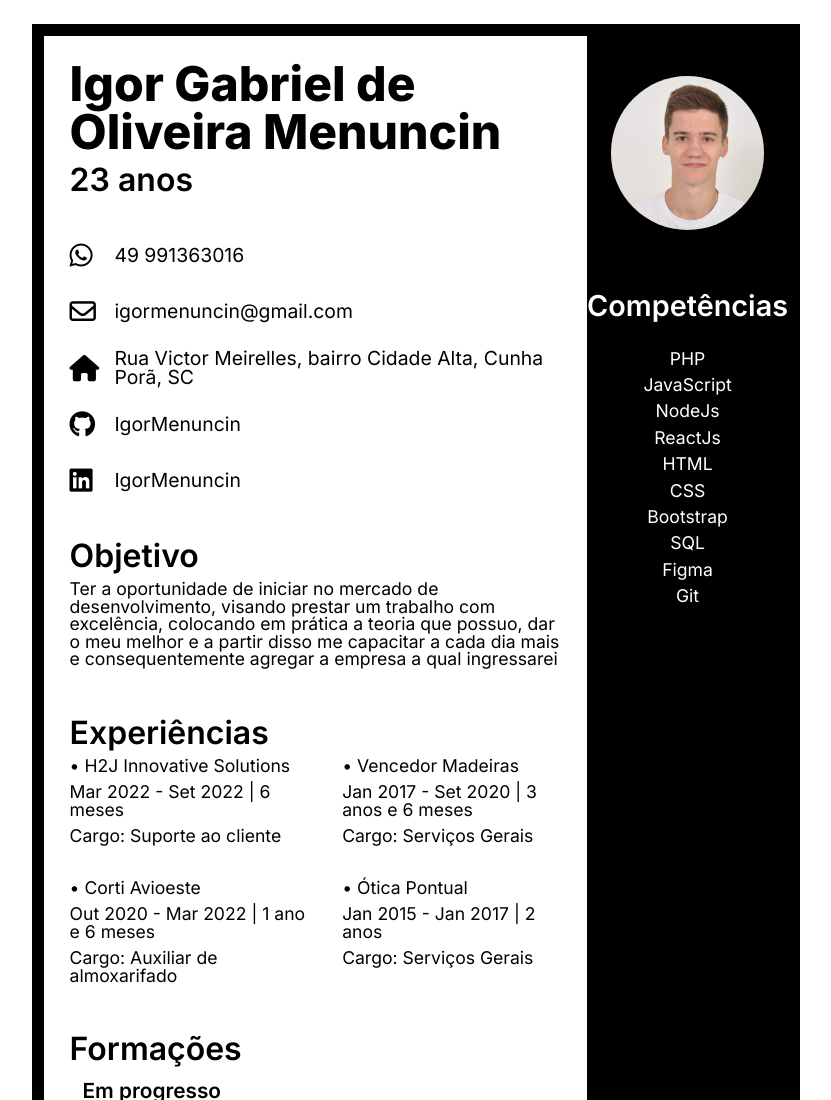
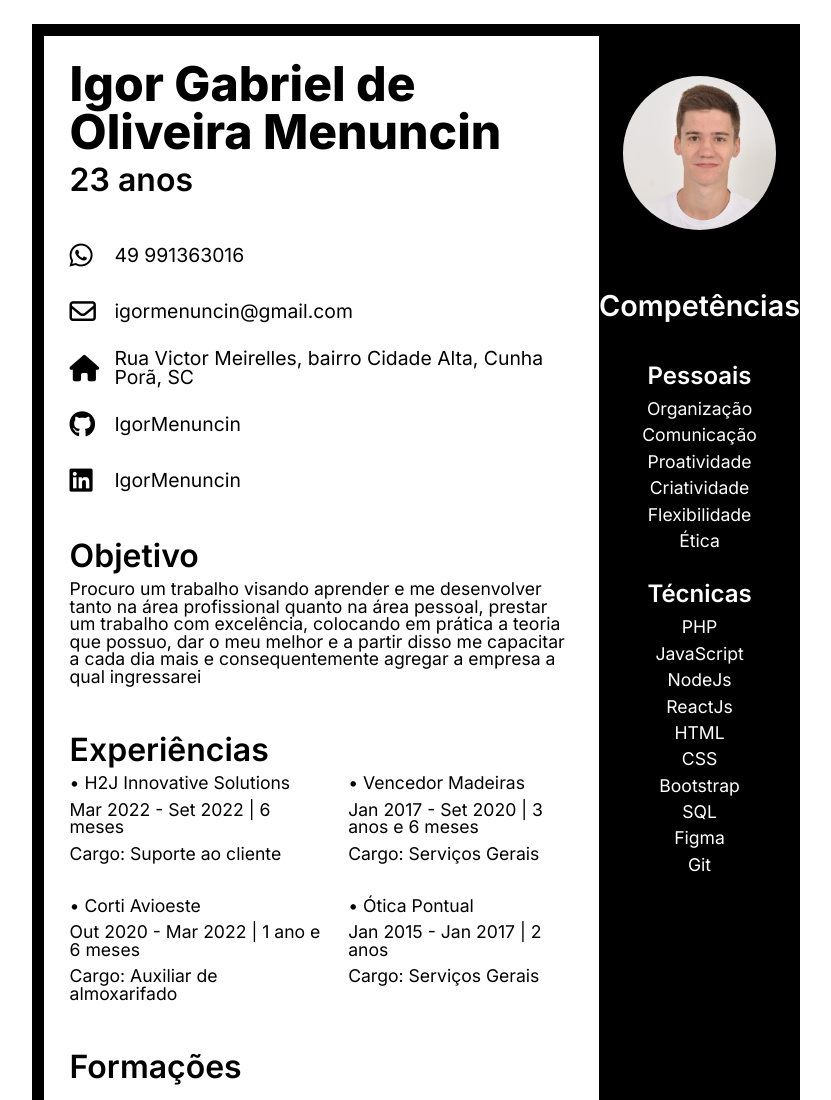
Before and after one commit to IgorMenuncin/Curriculum, a plain HTML site: page index.html in a window 1280 px wide. Shown: the top 1100 px of the page, without its empty margins (224-1055 px from the left). Drawn offline with nearby package versions, Linux system fonts and the light colour scheme.

Commit message:
Ajuste nas competencias

```diff
--- a/curriculo.css
+++ b/curriculo.css
@@ -23,7 +23,9 @@
     display: grid;
     grid-template-columns: 3fr 1fr;
     grid-template-rows: repeat(5, auto);
-    border: 1vw solid #000000;
+    border-bottom: 1vw solid #000000;
+    border-top: 1vw solid #000000;
+    border-left: 1vw solid #000000;
 }
 
 .barra {
@@ -46,19 +48,29 @@
     grid-row: 1 / span 1;
 }
 
-.barra .lista-competencias {
+.barra .competencias {
     grid-column: 1 / span 1;
     grid-row: 2 / span 1;
+    justify-self: center;
     color: #FFFFFF;
-    justify-self: center;
+}
+
+.barra .competencias .titulo {
+    font-size: 1.8em;
+    margin-bottom: 1.5em;
+    text-align: center;
+}
+
+.barra .competencias .lista-competencias {
     display: flex;
     flex-direction: column;
     align-items: center;
+    margin-bottom: 1.5em;
 }
 
-.barra .lista-competencias .titulo {
-    font-size: 1.8em;
-    margin-bottom: 1em;
+.barra .competencias .lista-competencias .titulo {
+    font-size: 1.5em;
+    margin-bottom: 0.5em;
 }
 
 .cabecalho {
@@ -218,13 +230,14 @@
         margin-bottom: 5vh;
     }
 
-    .barra .lista-competencias {
+    .barra .competencias .lista-competencias {
         grid-column: 1 / span 1;
         grid-row: 2 / span 1;
         display: grid;
         grid-template-columns: auto auto;
         grid-template-rows: auto auto;
         margin-bottom: 5vh;
+        gap: 5vw;
     }
 
     .lista-competencias .titulo {
--- a/index.html
+++ b/index.html
@@ -14,8 +14,20 @@
         <div class="curriculo">
             <div class="barra">
                 <img src="./foto.jpg" alt="foto3x4" class="foto">
+                <div class="competencias">
+                    <p class="titulo">Competências</p>
                     <ul class="lista-competencias">
-                    <p class="titulo">Competências</p>
+                        <p class="titulo">Pessoais</p>
+                        <li class="texto">Organização</li>
+                        <li class="texto">Comunicação</li>
+                        <li class="texto">Proatividade</li>
+                        <li class="texto">Criatividade</li>
+                        <li class="texto">Flexibilidade</li>
+                        <li class="texto">Ética</li>
+                    </ul>
+
+                    <ul class="lista-competencias">
+                        <p class="titulo">Técnicas</p>
                         <li class="texto">PHP</li>
                         <li class="texto">JavaScript</li>
                         <li class="texto">NodeJs</li>
@@ -27,6 +39,7 @@
                         <li class="texto">Figma</li>
                         <li class="texto">Git</li>
                     </ul>
+                </div>
             </div>
             <div class="cabecalho">
                 <p class="nome">Igor Gabriel de Oliveira Menuncin</p>
@@ -56,7 +69,7 @@
             </div>
             <div class="objetivo">
                 <p class="titulo">Objetivo</p>
-                <p class="texto">Ter a oportunidade de iniciar no mercado de desenvolvimento, visando prestar um trabalho com excelência, colocando em prática a teoria que possuo, dar o meu melhor e a partir disso me capacitar a cada dia mais e consequentemente agregar a empresa a qual ingressarei</p>
+                <p class="texto">Procuro um trabalho visando aprender e me desenvolver tanto na área profissional quanto na área pessoal, prestar um trabalho com excelência, colocando em prática a teoria que possuo, dar o meu melhor e a partir disso me capacitar a cada dia mais e consequentemente agregar a empresa a qual ingressarei</p>
             </div>
             <div class="experiencia">
                 <p class="titulo">Experiências</p>
```
Lines whose indentation alone changed are shown as unchanged.
